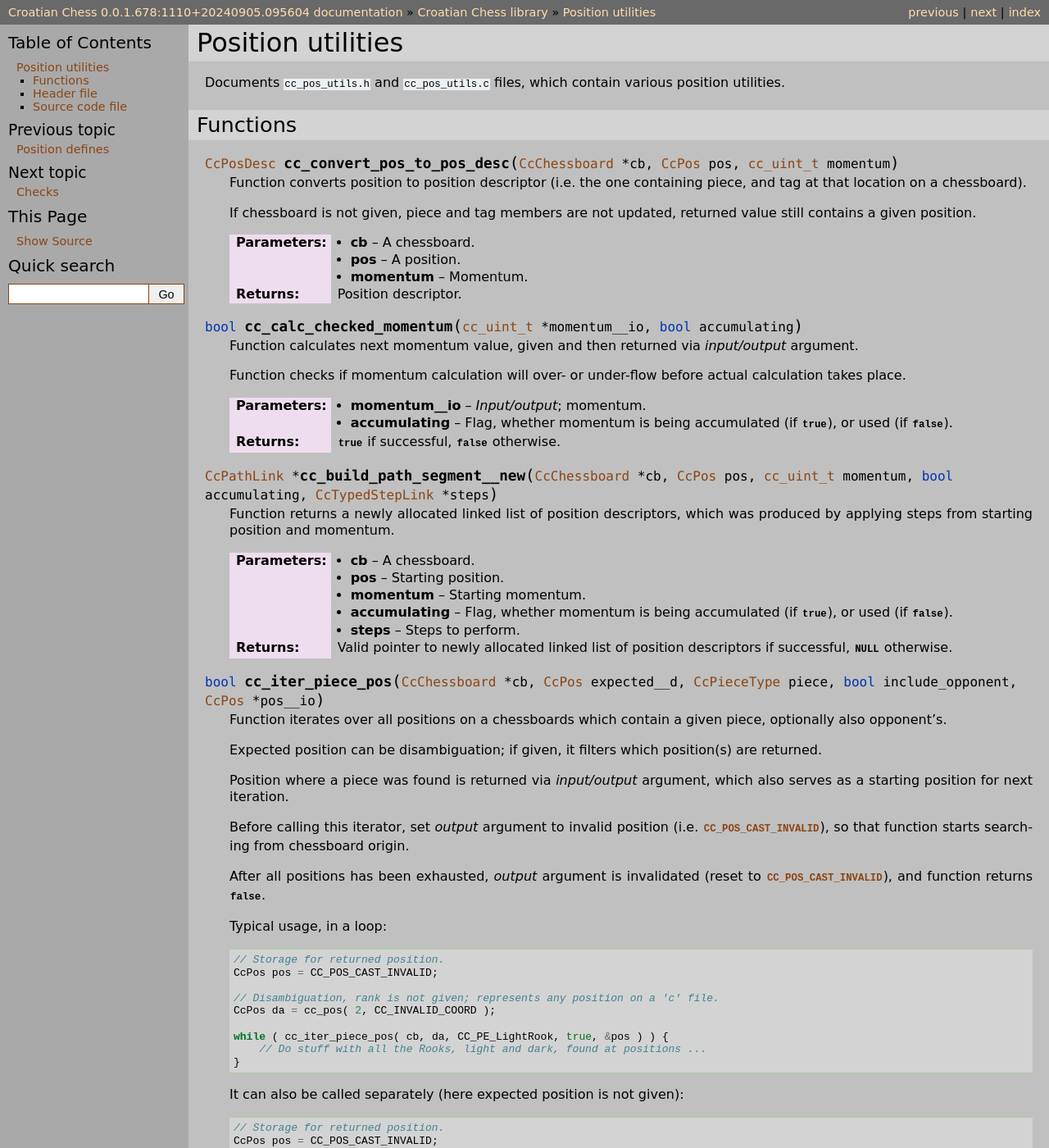
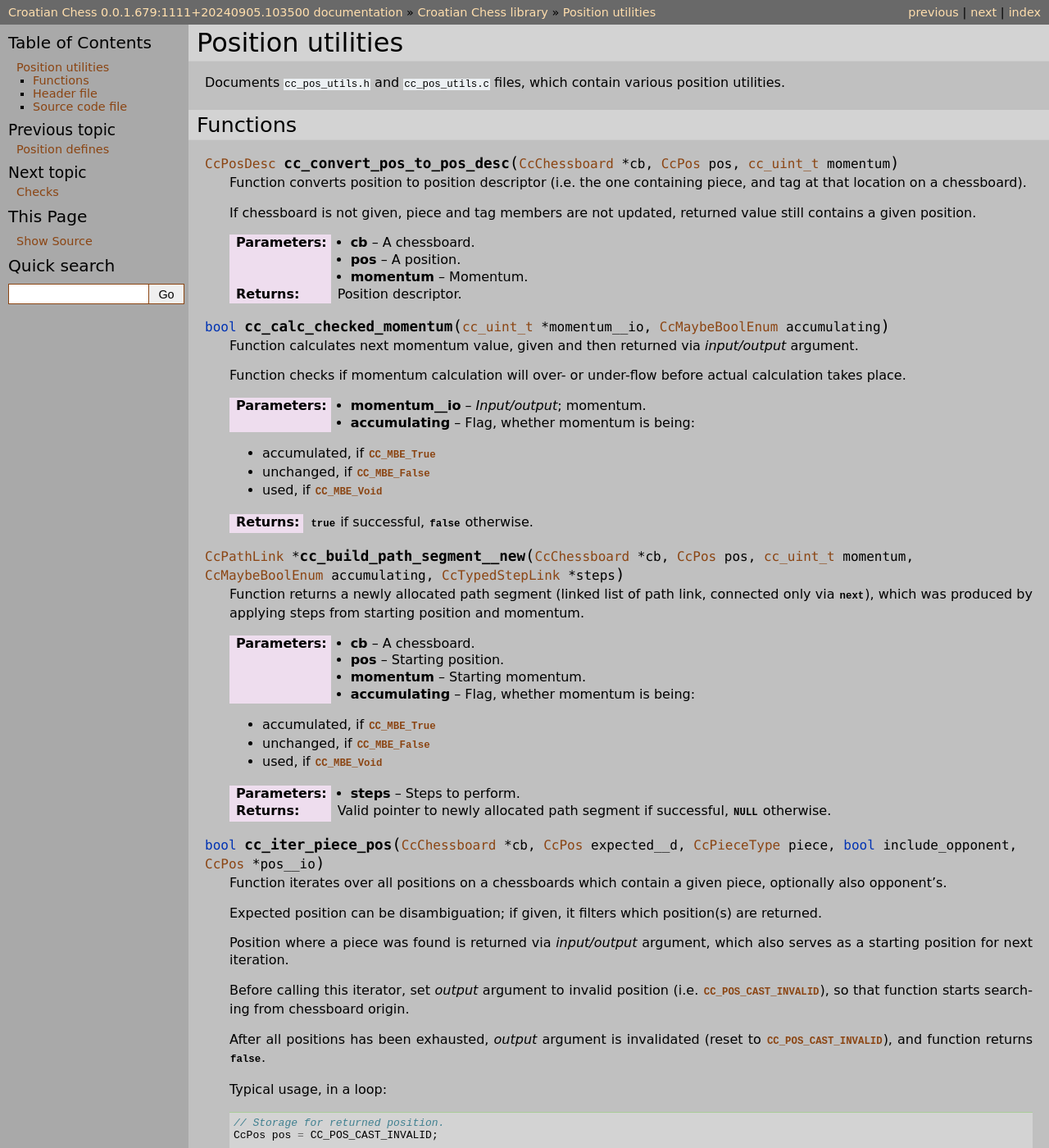
Before and after one commit to mmlacak/crochess, a Sphinx documentation site: the page built from docs/source/libcc/ccposutils.rst, in a window 1280 px wide and 1400 px high. Shown: the whole window at 82% size. Built offline with Sphinx 7.4.7, drawn with Linux system fonts in a browser that asks for light colours; some of the changed text lies outside the part shown.

Commit message:
Fixed momentum calc, docs.

```diff
--- a/docs/source/conf.py
+++ b/docs/source/conf.py
@@ -26,10 +26,10 @@ copyright = '2021, Mario Mlačak'
 author = 'Mario Mlačak'
 
 # The short X.Y version
-version = "0.0.1.678:1110+20240905.095604"   # docs-new-lib-short-version-major-minor-feature-commit+meta~breaks-place-marker
+version = "0.0.1.679:1111+20240905.103500"   # docs-new-lib-short-version-major-minor-feature-commit+meta~breaks-place-marker
 
 # The full version, including alpha/beta/rc tags
-release = "0.0.1.678:1110+20240905.095604"   # docs-new-lib-full-version-major-minor-feature-commit+meta~breaks-place-marker
+release = "0.0.1.679:1111+20240905.103500"   # docs-new-lib-full-version-major-minor-feature-commit+meta~breaks-place-marker
 
 
 # -- General configuration ---------------------------------------------------
--- a/docs/source/libcc/ccposutils.rst
+++ b/docs/source/libcc/ccposutils.rst
@@ -30,7 +30,7 @@ Functions
     :param momentum: Momentum.
     :returns: Position descriptor.
 
-.. c:function:: bool cc_calc_checked_momentum( cc_uint_t * momentum__io, bool accumulating )
+.. c:function:: bool cc_calc_checked_momentum( cc_uint_t * momentum__io, CcMaybeBoolEnum accumulating )
 
     Function calculates next momentum value, given and then returned via
     *input/output* argument.
@@ -39,23 +39,32 @@ Functions
     actual calculation takes place.
 
     :param momentum__io: *Input/output*; momentum.
-    :param accumulating: Flag, whether momentum is being accumulated
-        (if :c:data:`true`), or used (if :c:data:`false`).
+    :param accumulating: Flag, whether momentum is being:
+
+    * accumulated, if :c:data:`CC_MBE_True`
+    * unchanged, if :c:data:`CC_MBE_False`
+    * used, if :c:data:`CC_MBE_Void`
+
     :returns: :c:data:`true` if successful, :c:data:`false` otherwise.
 
-.. c:function:: CcPathLink * cc_build_path_segment__new( CcChessboard * cb, CcPos pos, cc_uint_t momentum, bool accumulating, CcTypedStepLink * steps )
+.. c:function:: CcPathLink * cc_build_path_segment__new( CcChessboard * cb, CcPos pos, cc_uint_t momentum, CcMaybeBoolEnum accumulating, CcTypedStepLink * steps )
 
-    Function returns a newly allocated linked list of position descriptors,
-    which was produced by applying steps from starting position and momentum.
+    Function returns a newly allocated path segment (linked list of path link,
+    connected only via :c:member:`next`), which was produced by applying steps
+    from starting position and momentum.
 
     :param cb: A chessboard.
     :param pos: Starting position.
     :param momentum: Starting momentum.
-    :param accumulating: Flag, whether momentum is being accumulated
-        (if :c:data:`true`), or used (if :c:data:`false`).
+    :param accumulating: Flag, whether momentum is being:
+
+    * accumulated, if :c:data:`CC_MBE_True`
+    * unchanged, if :c:data:`CC_MBE_False`
+    * used, if :c:data:`CC_MBE_Void`
+
     :param steps: Steps to perform.
-    :returns: Valid pointer to newly allocated linked list of position
-        descriptors if successful, :c:data:`NULL` otherwise.
+    :returns: Valid pointer to newly allocated path segment if successful,
+        :c:data:`NULL` otherwise.
 
 .. c:function:: bool cc_iter_piece_pos( CcChessboard * cb, CcPos expected__d, CcPieceType piece, bool include_opponent, CcPos * pos__io )
 
```
Also changed, not shown: README.md (+2 -2 lines), docs/source/libcc/ccpos.rst (+7 -3 lines), 5 other files.
